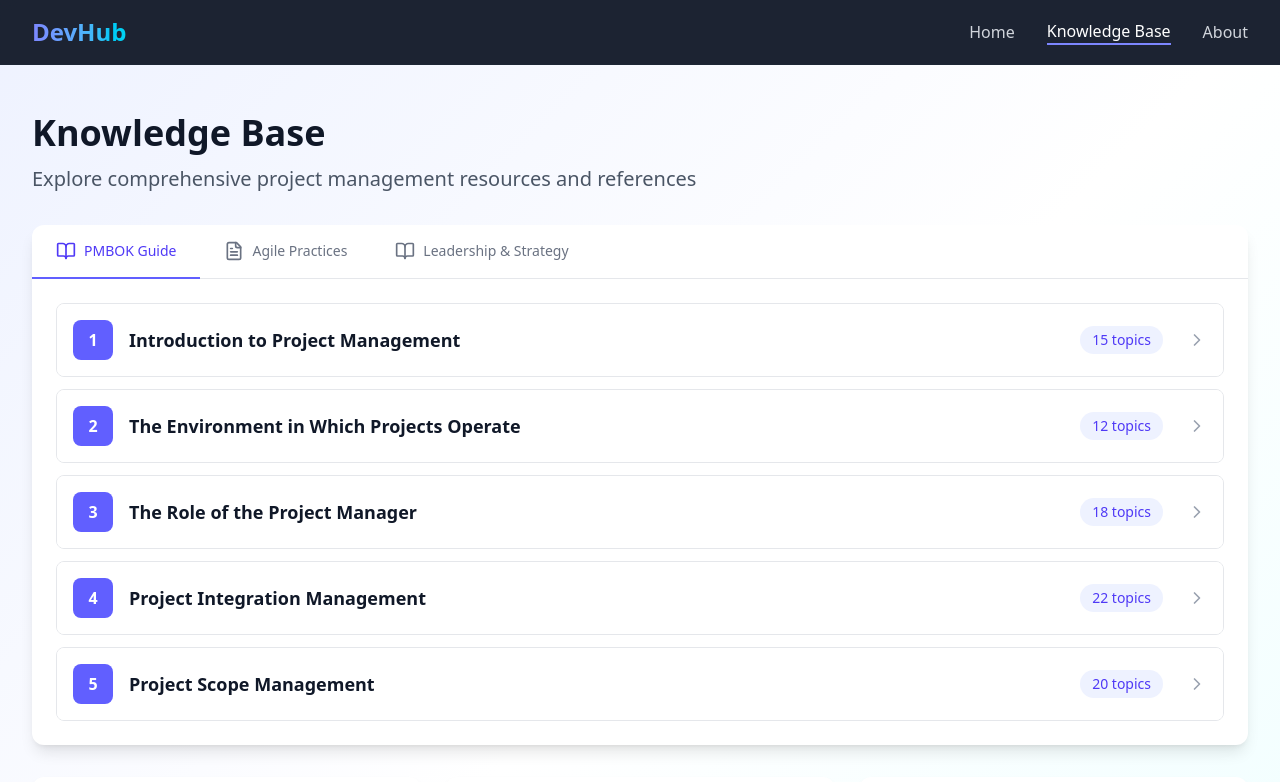
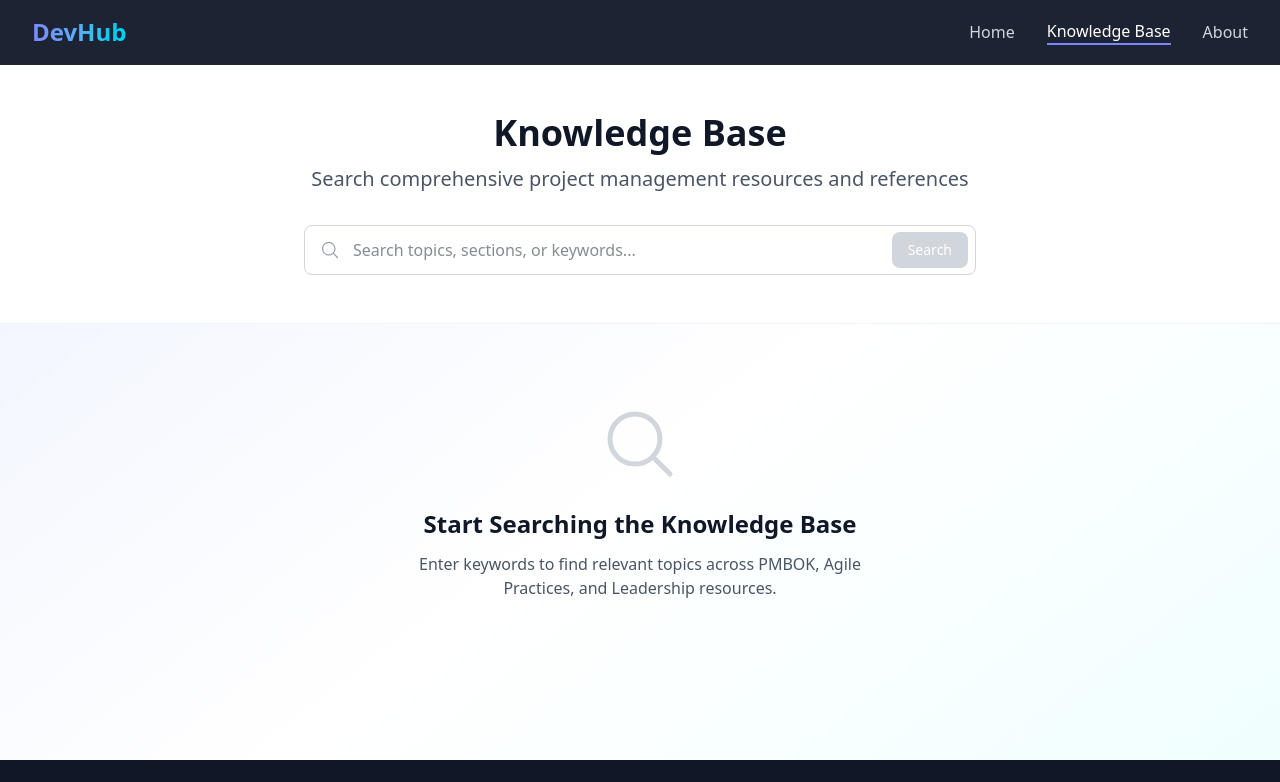
Before and after one commit to Mobeen-Dev/pm-webapp, a React (Vite) app: page /search in a window 1280 px wide. Shown: the top 782 px of the page. Built offline with nearby package versions, Linux system fonts and the light colour scheme.

Commit message:
search page completed

```diff
--- a/src/components/Search.jsx
+++ b/src/components/Search.jsx
@@ -1,17 +1,24 @@
 import { useState } from 'react';
+import { MagnifyingGlassIcon, XMarkIcon} from "@heroicons/react/24/outline";
 import { ChevronDown, ChevronRight, BookOpen, ExternalLink, FileText } from 'lucide-react';
 
-export default function ExpandableTabsPage() {
+const ICON_MAP = {
+  "chevrondown": ChevronDown,
+  "chevronright": ChevronRight,
+  "bookopen": BookOpen,
+  "externallink": ExternalLink,
+  "filetext": FileText,
+};
+
+export default function KnowledgeBaseSearch() {
+  const [searchTerm, setSearchTerm] = useState('');
+  const [isSearching, setIsSearching] = useState(false);
+  const [hasSearched, setHasSearched] = useState(false);
   const [activeTab, setActiveTab] = useState('pmbok');
   const [expandedRows, setExpandedRows] = useState({});
-  const [searchTerm, setSearchTerm] = useState("");
-  const [isSearching, setIsSearching] = useState(false);
-  const [hasSearched, setHasSearched] = useState(false);
-  const [activeSection, setActiveSection] = useState("overview");
-  const [comparisonData, setComparisonData] = useState(null);
+  const [searchResults, setSearchResults] = useState(null);
   const [error, setError] = useState(null);
 
-  // Hardcore data for all 3 sections
   const tabsData = {
     pmbok: {
       name: 'PMBOK Guide',
@@ -134,33 +141,6 @@ export default function ExpandableTabsPage() {
             { section: '3.4', page: 90, title: 'Managing Flow' },
             { section: '3.5', page: 95, title: 'Making Policies Explicit' }
           ]
-        },
-        {
-          id: 4,
-          number: '4',
-          title: 'Extreme Programming (XP)',
-          count: 19,
-          subsections: [
-            { section: '4.1', page: 105, title: 'XP Values' },
-            { section: '4.2', page: 110, title: 'XP Practices' },
-            { section: '4.3', page: 115, title: 'Pair Programming' },
-            { section: '4.4', page: 120, title: 'Test-Driven Development' },
-            { section: '4.5', page: 125, title: 'Continuous Integration' },
-            { section: '4.6', page: 130, title: 'Refactoring' }
-          ]
-        },
-        {
-          id: 5,
-          number: '5',
-          title: 'Scaling Agile',
-          count: 21,
-          subsections: [
-            { section: '5.1', page: 142, title: 'SAFe Framework' },
-            { section: '5.2', page: 148, title: 'LeSS Framework' },
-            { section: '5.3', page: 154, title: 'Disciplined Agile' },
-            { section: '5.4', page: 160, title: 'Nexus Framework' },
-            { section: '5.5', page: 166, title: 'Scrum of Scrums' }
-          ]
         }
       ]
     },
@@ -210,36 +190,96 @@ export default function ExpandableTabsPage() {
             { section: '3.4', page: 106, title: 'Balanced Scorecard' },
             { section: '3.5', page: 112, title: 'OKRs and KPIs' }
           ]
-        },
-        {
-          id: 4,
-          number: '4',
-          title: 'Communication and Influence',
-          count: 20,
-          subsections: [
-            { section: '4.1', page: 125, title: 'Effective Communication' },
-            { section: '4.2', page: 130, title: 'Active Listening' },
-            { section: '4.3', page: 135, title: 'Stakeholder Management' },
-            { section: '4.4', page: 140, title: 'Negotiation Skills' },
-            { section: '4.5', page: 145, title: 'Influence Without Authority' },
-            { section: '4.6', page: 150, title: 'Presentation Skills' }
-          ]
-        },
-        {
-          id: 5,
-          number: '5',
-          title: 'Change Management',
-          count: 18,
-          subsections: [
-            { section: '5.1', page: 162, title: 'Understanding Change' },
-            { section: '5.2', page: 168, title: 'Kotter\'s 8-Step Process' },
-            { section: '5.3', page: 174, title: 'ADKAR Model' },
-            { section: '5.4', page: 180, title: 'Overcoming Resistance' },
-            { section: '5.5', page: 186, title: 'Leading Through Change' }
-          ]
         }
       ]
     }
+  };
+
+  function getIconComponent(iconName) {
+    // Normalize the input string to handle case differences or spaces if needed
+    const normalizedName = iconName.toLowerCase().trim();
+
+    // Return the component from the map, or null if the key doesn't exist
+    return ICON_MAP[normalizedName] || null;
+  }
+
+  const performSearch = async (query) => {
+    if (!query || query.trim().length === 0) {
+      setError('Please enter a search term');
+      return;
+    }
+
+    if (query.trim().length < 2) {
+      setError('Search term must be at least 2 characters');
+      return;
+    }
+
+    if (query.length > 100) {
+      setError('Search term is too long');
+      return;
+    }
+
+    const sanitizedQuery = query.trim().replace(/[<>{}]/g, '');
+
+    setIsSearching(true);
+    setError(null);
+
+    try {
+      await new Promise(resolve => setTimeout(resolve, 800));
+
+      const response = await fetch('http://localhost:8000/data', {
+          method: 'POST',
+          headers: { 'Content-Type': 'application/json' },
+          body: JSON.stringify({ query: sanitizedQuery })
+      });
+      const data = await response.json();
+
+      // Filter data based on search
+      const filteredData = {};
+      let hasResults = false;
+
+      Object.entries(data).forEach(([key, tab]) => {
+        const filteredSections = tab.sections.filter(section => true);
+
+
+        if (filteredSections.length > 0) {
+          filteredData[key] = { ...tab, sections: filteredSections };
+          hasResults = true;
+        }
+      });
+
+      if (!hasResults) {
+        setError('No results found for your search');
+        setSearchResults(null);
+      } else {
+        setSearchResults(filteredData);
+        setActiveTab(Object.keys(filteredData)[0]);
+        setHasSearched(true);
+      }
+    } catch (err) {
+      setError('An error occurred while searching. Please try again.');
+      console.error('Search error:', err);
+    } finally {
+      setIsSearching(false);
+    }
+  };
+
+  const handleSearch = () => {
+    performSearch(searchTerm);
+  };
+
+  const handleKeyPress = (e) => {
+    if (e.key === 'Enter') {
+      handleSearch();
+    }
+  };
+
+  const handleReset = () => {
+    setSearchTerm('');
+    setHasSearched(false);
+    setSearchResults(null);
+    setError(null);
+    setExpandedRows({});
   };
 
   const toggleRow = (sectionId) => {
@@ -248,9 +288,6 @@ export default function ExpandableTabsPage() {
       [sectionId]: !prev[sectionId]
     }));
   };
-
-  const currentData = tabsData[activeTab];
-  const IconComponent = currentData.icon;
 
   const getColorClasses = (color) => {
     const colors = {
@@ -282,12 +319,13 @@ export default function ExpandableTabsPage() {
     return colors[color];
   };
 
-  const colorClasses = getColorClasses(currentData.color);
+  const currentData = searchResults?.[activeTab];
+  const colorClasses = currentData ? getColorClasses(currentData.color) : null;
 
   return (
     <div className="min-h-screen bg-gradient-to-br from-indigo-50 via-white to-cyan-50">
-      {/* Navigation Header */}
-      <nav className="bg-gray-900/95 backdrop-blur-md border-b border-gray-800/50 sticky top-0 z-40 w-full">
+      {/* Navigation */}
+      <nav className="bg-gray-900/95 backdrop-blur-md border-b border-gray-800/50 sticky top-0 z-40">
         <div className="max-w-7xl mx-auto px-4 sm:px-6 lg:px-8">
           <div className="flex justify-between items-center h-16">
             <div className="flex items-center">
@@ -310,20 +348,84 @@ export default function ExpandableTabsPage() {
         </div>
       </nav>
 
-      {/* Main Content */}
-      <main className="w-full max-w-7xl mx-auto px-4 sm:px-6 lg:px-8 py-12">
-        {/* Page Header */}
-        <div className="mb-8">
-          <h1 className="text-4xl font-bold text-gray-900 mb-3">Knowledge Base</h1>
-          <p className="text-xl text-gray-600">Explore comprehensive project management resources and references</p>
+      {/* Search Hero */}
+      <div className="bg-white border-b border-gray-200/50">
+        <div className="max-w-7xl mx-auto px-4 sm:px-6 lg:px-8 py-12">
+          <div className="text-center mb-8">
+            <h2 className="text-4xl font-bold text-gray-900 mb-3">Knowledge Base</h2>
+            <p className="text-xl text-gray-600">Search comprehensive project management resources and references</p>
           </div>
 
+          {/* Search Bar */}
+          <div className="relative max-w-2xl mx-auto">
+            <MagnifyingGlassIcon className="absolute left-4 top-1/2 transform -translate-y-1/2 w-5 h-5 text-gray-400" />
+            <input
+              type="text"
+              placeholder="Search topics, sections, or keywords..."
+              value={searchTerm}
+              onChange={(e) => setSearchTerm(e.target.value)}
+              onKeyPress={handleKeyPress}
+              className="w-full pl-12 pr-24 py-3 border border-gray-300 rounded-lg focus:ring-2 focus:ring-indigo-600 focus:border-transparent transition-all duration-200"
+              disabled={isSearching}
+            />
+            {searchTerm && (
+              <button
+                onClick={() => setSearchTerm('')}
+                className="absolute right-20 top-1/2 transform -translate-y-1/2 text-gray-400 hover:text-gray-600 transition-colors duration-200"
+              >
+                <XMarkIcon className="w-5 h-5" />
+              </button>
+            )}
+            <button
+              onClick={handleSearch}
+              disabled={isSearching || !searchTerm.trim()}
+              className="absolute right-2 top-1/2 transform -translate-y-1/2 bg-indigo-600 hover:bg-indigo-700 disabled:bg-gray-300 disabled:cursor-not-allowed text-white px-4 py-2 rounded-lg transition-colors duration-200 text-sm font-medium"
+            >
+              {isSearching ? 'Searching...' : 'Search'}
+            </button>
+          </div>
+
+          {/* Error Message */}
+          {error && (
+            <div className="mt-4 max-w-2xl mx-auto p-4 bg-red-50 border border-red-200 rounded-lg">
+              <p className="text-red-800 text-sm text-center">{error}</p>
+            </div>
+          )}
+
+          {/* Reset Button */}
+          {hasSearched && searchResults && (
+            <div className="mt-4 text-center">
+              <button
+                onClick={handleReset}
+                className="text-indigo-600 hover:text-indigo-700 text-sm font-medium transition-colors duration-200"
+              >
+                ← Clear Search
+              </button>
+            </div>
+          )}
+        </div>
+      </div>
+
+      {/* Loading State */}
+      {isSearching && (
+        <div className="max-w-7xl mx-auto px-4 sm:px-6 lg:px-8 py-12">
+          <div className="flex flex-col items-center justify-center">
+            <div className="animate-spin rounded-full h-12 w-12 border-b-2 border-indigo-600 mb-4"></div>
+            <p className="text-gray-600">Searching knowledge base...</p>
+          </div>
+        </div>
+      )}
+
+      {/* Results Content */}
+      {hasSearched && searchResults && !isSearching && (
+        <main className="max-w-7xl mx-auto px-4 sm:px-6 lg:px-8 py-12">
+          <div className="bg-white rounded-xl shadow-lg overflow-hidden">
             {/* Tabs */}
-        <div className="bg-white rounded-xl shadow-lg overflow-hidden">
             <div className="border-b border-gray-200">
               <nav className="flex -mb-px">
-              {Object.entries(tabsData).map(([key, tab]) => {
-                const TabIcon = tab.icon;
+                {Object.entries(searchResults).map(([key, tab]) => {
+                  const TabIcon = getIconComponent(tab.icon);
+                  // const TabIcon = tab.icon;
                   const isActive = activeTab === key;
                   return (
                     <button
@@ -353,7 +455,6 @@ export default function ExpandableTabsPage() {
                   const isExpanded = expandedRows[section.id];
                   return (
                     <div key={section.id} className="border border-gray-200 rounded-lg overflow-hidden hover:shadow-md transition-shadow duration-200">
-                    {/* Main Row */}
                       <button
                         onClick={() => toggleRow(section.id)}
                         className="w-full flex items-center justify-between p-4 bg-white hover:bg-gray-50 transition-colors duration-150"
@@ -378,7 +479,6 @@ export default function ExpandableTabsPage() {
                         </div>
                       </button>
 
-                    {/* Expanded Subsections */}
                       {isExpanded && (
                         <div className="bg-gray-50 border-t border-gray-200">
                           <div className="divide-y divide-gray-200">
@@ -411,32 +511,27 @@ export default function ExpandableTabsPage() {
               </div>
             </div>
           </div>
+        </main>
+      )}
 
-        {/* Stats Footer */}
-        <div className="mt-8 grid grid-cols-1 md:grid-cols-3 gap-6">
-          {Object.entries(tabsData).map(([key, tab]) => {
-            const totalTopics = tab.sections.reduce((sum, section) => sum + section.count, 0);
-            return (
-              <div key={key} className="bg-white rounded-xl p-6 shadow-md">
-                <div className="flex items-center justify-between">
-                  <div>
-                    <p className="text-sm text-gray-600 mb-1">{tab.name}</p>
-                    <p className="text-3xl font-bold text-gray-900">{totalTopics}</p>
-                    <p className="text-sm text-gray-500 mt-1">Total Topics</p>
-                  </div>
-                  <div className={`w-12 h-12 rounded-lg ${getColorClasses(tab.color).bg} flex items-center justify-center`}>
-                    <tab.icon className="w-6 h-6 text-white" />
+      {/* Empty State */}
+      {!hasSearched && !isSearching && (
+        <div className="max-w-7xl mx-auto px-4 sm:px-6 lg:px-8 py-20">
+          <div className="text-center">
+            <MagnifyingGlassIcon className="w-20 h-20 text-gray-300 mx-auto mb-6" />
+            <h3 className="text-2xl font-semibold text-gray-900 mb-3">
+              Start Searching the Knowledge Base
+            </h3>
+            <p className="text-gray-600 max-w-md mx-auto">
+              Enter keywords to find relevant topics across PMBOK, Agile Practices, and Leadership resources.
+            </p>
           </div>
         </div>
-              </div>
-            );
-          })}
-        </div>
-      </main>
+      )}
 
       {/* Footer */}
-      <footer className="bg-gray-900 text-white py-12 w-full mt-20">
-        <div className="w-full max-w-7xl mx-auto px-4 sm:px-6 lg:px-8">
+      <footer className="bg-gray-900 text-white py-12 mt-20">
+        <div className="max-w-7xl mx-auto px-4 sm:px-6 lg:px-8">
           <div className="text-center">
             <h2 className="text-2xl font-bold mb-4 bg-gradient-to-r from-indigo-400 to-cyan-400 bg-clip-text text-transparent">
               DevHub
```
Lines whose indentation alone changed are shown as unchanged.
